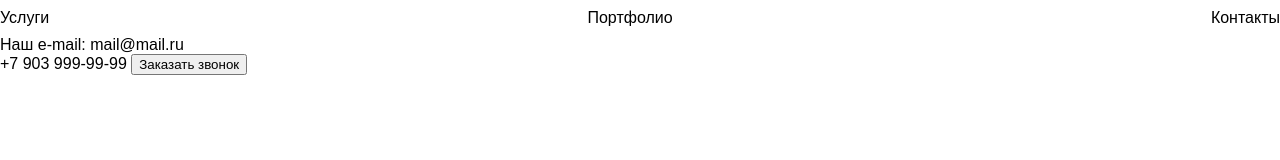
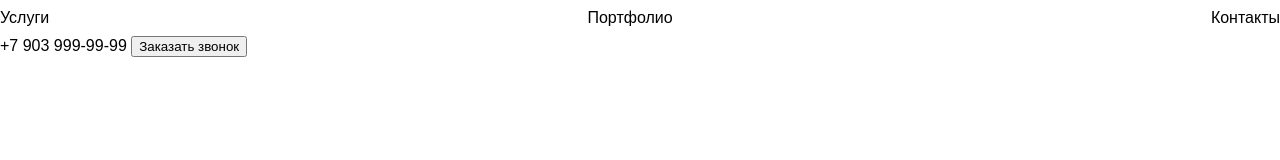
Before and after one commit to OlegSemenenko666/special-app, a plain HTML site: page index.html in a window 1280 px wide. Drawn offline with Linux system fonts and the light colour scheme.

Commit message:
e-mail removed

```diff
--- a/index.html
+++ b/index.html
@@ -17,9 +17,6 @@
             <a href="#contacts">Контакты</a>
         </nav>
         <div>
-            Наш e-mail: <a href="mailto:mail.ru">mail@mail.ru</a>
-        <div>
-        <div>
             <a href="tel:+79039999999">+7 903 999-99-99</a>
             <button>Заказать звонок</button>
         </div>
```
